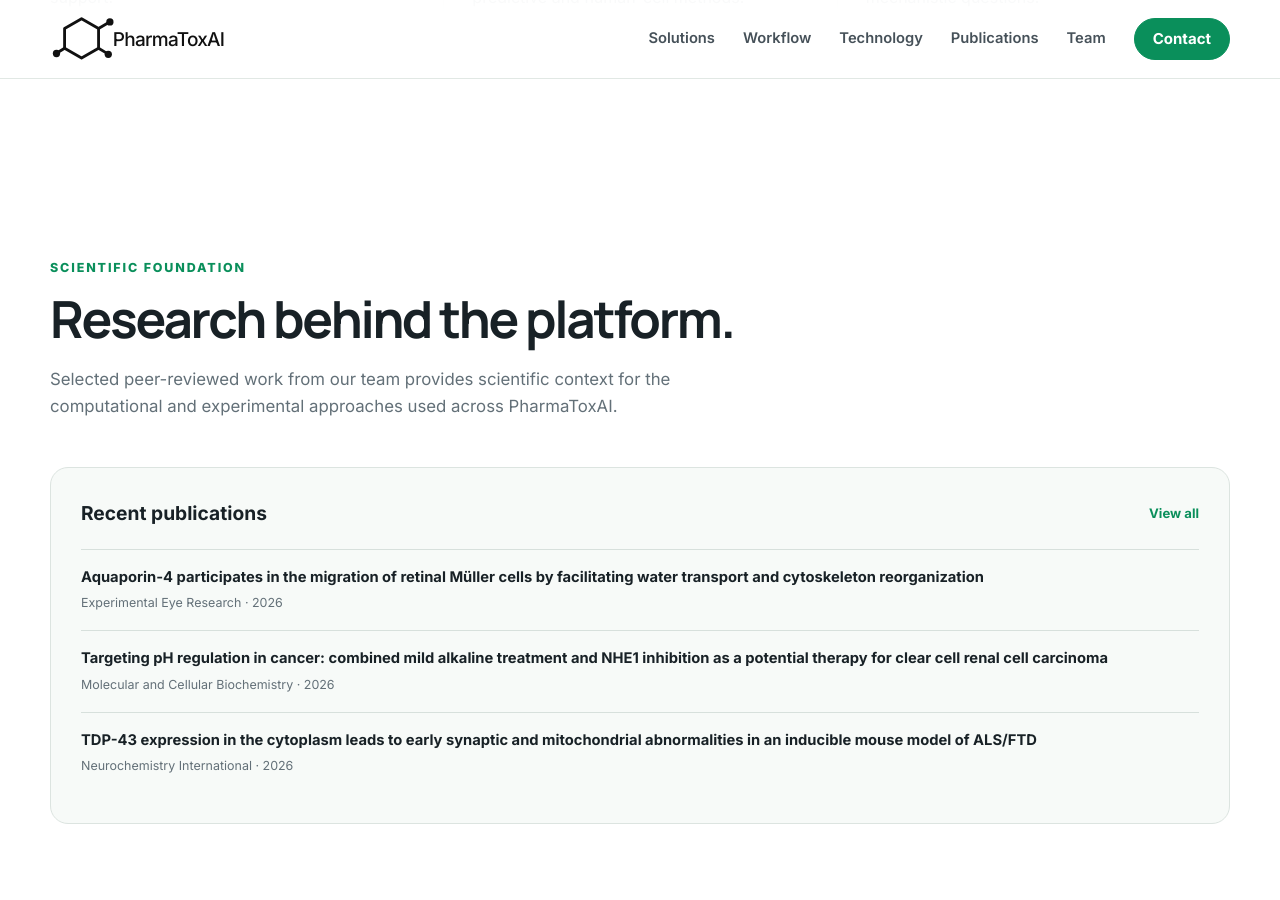
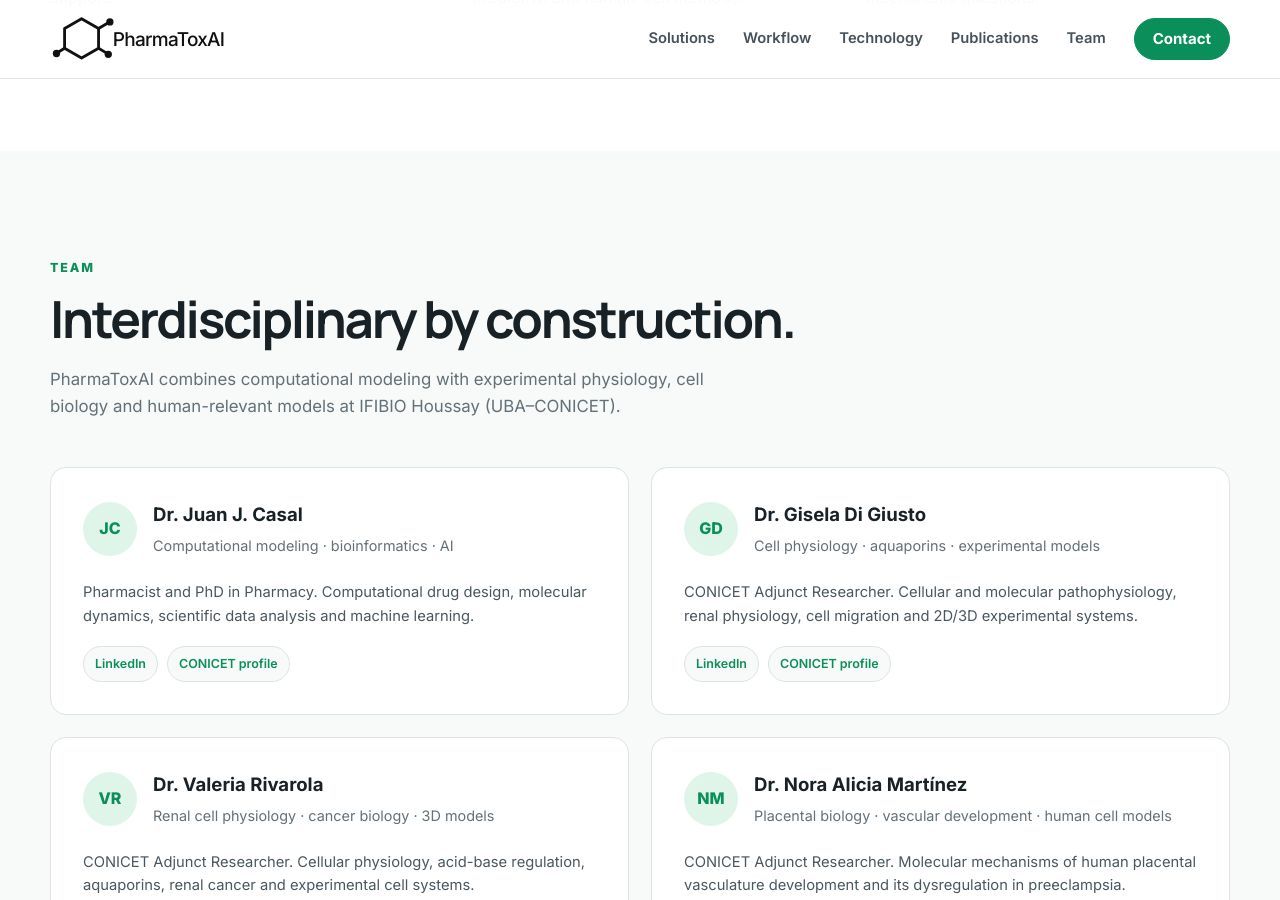
Before and after one commit to juanjosecas/PharmaToxAIweb, a Jekyll site: the page built from index.html, in a window 1280 px wide and 900 px high, scrolled down 5169 px. Built offline with Jekyll 4.4.1, drawn with Linux system fonts in a browser that asks for light colours.

Commit message:
Streamline homepage and separate publications

```diff
--- a/index.html
+++ b/index.html
@@ -113,32 +113,6 @@ description: AI-driven predictive toxicology and human-relevant experimental val
   </div>
 </section>
 
-{% assign public_whitepapers = site.whitepapers | where_exp: 'item', 'item.published != false' | sort: 'date' | reverse %}
-<section class="section science-section">
-  <div class="container">
-    <div class="section-heading reveal">
-      <p class="section-kicker">Scientific foundation</p>
-      <h2>Research behind the platform.</h2>
-      <p>Selected peer-reviewed work from our team provides scientific context for the computational and experimental approaches used across PharmaToxAI.</p>
-    </div>
-    <div class="science-grid{% if public_whitepapers.size == 0 %} science-grid-single{% endif %}">
-      <div class="science-panel reveal">
-        <div class="panel-heading"><h3>Recent publications</h3><a href="{{ '/publications/' | relative_url }}">View all</a></div>
-        {% assign recent_pubs = site.data.publications | sort: 'year' | reverse %}
-        {% for paper in recent_pubs limit:3 %}
-          <a class="science-item" href="{{ paper.doi }}" target="_blank" rel="noopener"><strong>{{ paper.title }}</strong><span>{{ paper.journal }} · {{ paper.year }}</span></a>
-        {% endfor %}
-      </div>
-      {% if public_whitepapers.size > 0 %}
-        <div class="science-panel reveal">
-          <div class="panel-heading"><h3>White papers</h3><a href="{{ '/whitepapers/' | relative_url }}">View all</a></div>
-          {% for paper in public_whitepapers limit:3 %}<a class="science-item" href="{{ paper.url | relative_url }}"><strong>{{ paper.title }}</strong><span>{{ paper.date | date: '%Y' }}</span></a>{% endfor %}
-        </div>
-      {% endif %}
-    </div>
-  </div>
-</section>
-
 <section id="team" class="section section-light">
   <div class="container">
     <div class="section-heading reveal"><p class="section-kicker">Team</p><h2>Interdisciplinary by construction.</h2><p>PharmaToxAI combines computational modeling with experimental physiology, cell biology and human-relevant models at IFIBIO Houssay (UBA–CONICET).</p></div>
```
